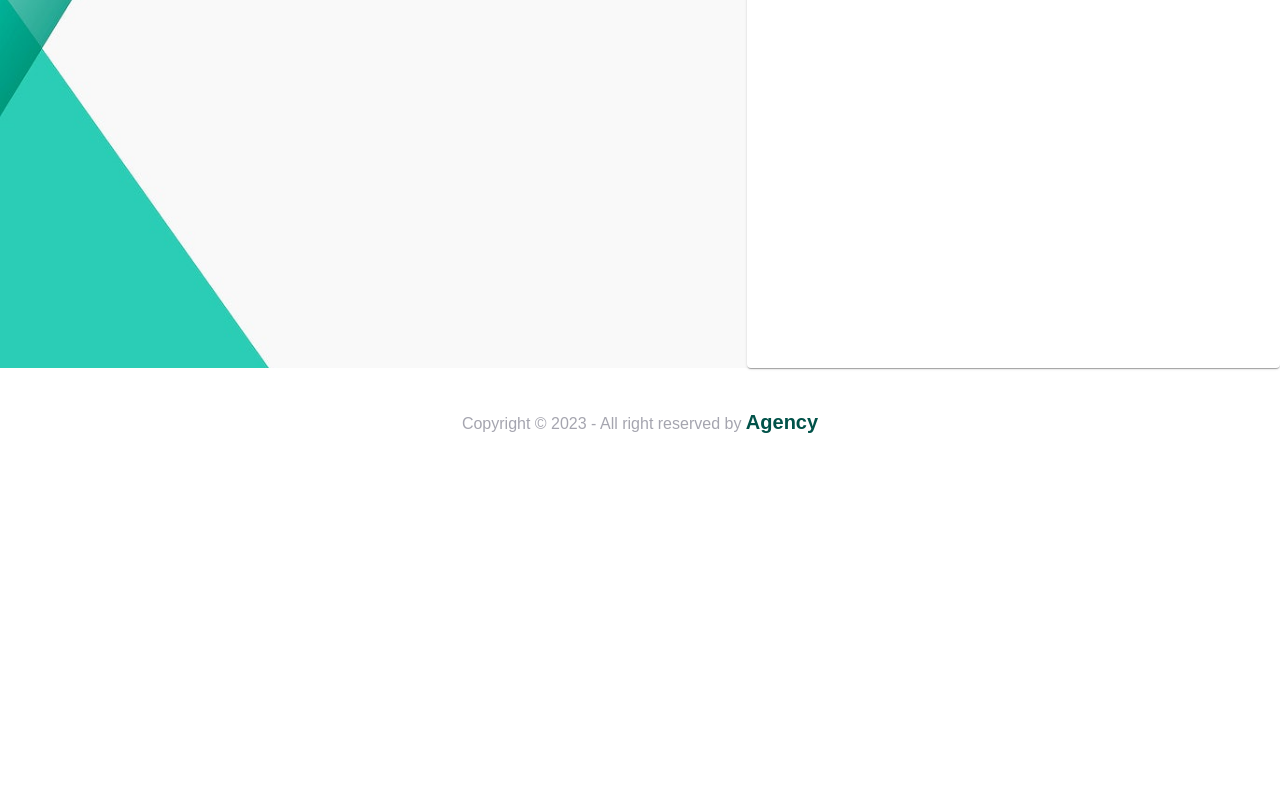
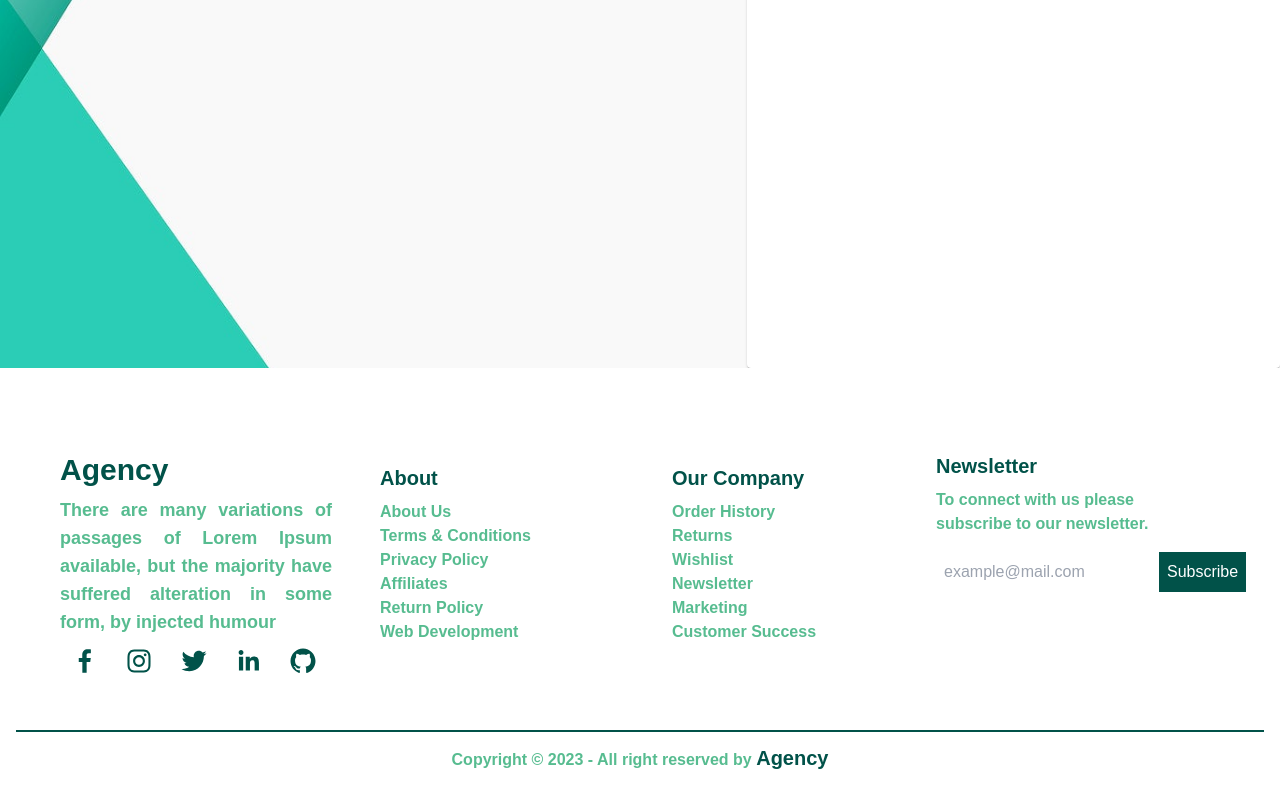
Before and after one commit to creative-ally/agency-site, a Next.js app: page /login in a window 1280 px wide. Shown: the part 456-1256 px from the top of the page. Before the commit the page ends 908 px from the top, so only its background shows below. Built offline with nearby package versions, Linux system fonts and the light colour scheme.

Commit message:
footer modification

```diff
--- a/components/Shared/Footer.jsx
+++ b/components/Shared/Footer.jsx
@@ -4,6 +4,7 @@ import React from 'react';
 import styles from '@/styles';
 import { motion } from 'framer-motion';
 import { fromBottomVariants } from '@/utils/motion';
+import { SocialIcon } from 'react-social-icons';
 
 const Footer = () => {
   const year = new Date()?.getFullYear();
@@ -13,13 +14,129 @@ const Footer = () => {
       variants={fromBottomVariants}
       initial="hidden"
       whileInView="show"
-      className={`${styles.xPaddings} pt-6 mt-auto relative`}
+      className={`${styles.xPaddings} pt-6 mt-auto relative bg-base-100 dark:bg-dark-neutral`}
     >
-      <div className="footer footer-center p-4 ">
-        <div className="">
-          <p className="text-center text-neutral dark:text-dark-base-100">
+      <div className="footer footer-center p-4">
+        <div className="grid grid-cols-1 md:grid-cols-2 md:grid-rows-2 lg:grid-cols-4 lg:grid-rows-1 p-10">
+          <div className="p-1 mr-3">
+            <div className="flex flex-col justify-start items-start">
+              <p className="text-3xl text-primary dark:text-dark-base-100 font-bold mb-2">
+                Agency
+              </p>
+              <p className="text-lg text-secondary dark:text-white font-semibold text-justify">
+                There are many variations of passages of Lorem Ipsum available,
+                but the majority have suffered alteration in some form, by
+                injected humour
+              </p>
+              <div>
+                <SocialIcon
+                  url="https://www.facebook.com/"
+                  fgColor="#015249"
+                  bgColor="transparent"
+                  className=""
+                />{' '}
+                <SocialIcon
+                  url="https://www.instagram.com/"
+                  fgColor="#015249"
+                  bgColor="transparent"
+                  className=""
+                />{' '}
+                <SocialIcon
+                  url="https://twitter.com/"
+                  fgColor="#015249"
+                  bgColor="transparent"
+                  className=""
+                />{' '}
+                <SocialIcon
+                  url="https://www.linkedin.com/"
+                  fgColor="#015249"
+                  bgColor="transparent"
+                  className=""
+                />{' '}
+                <SocialIcon
+                  url="https://github.com/"
+                  fgColor="#015249"
+                  bgColor="transparent"
+                  className=""
+                />
+              </div>
+            </div>
+          </div>
+          <div className="p-4 ml-4">
+            <p className="text-xl text-primary dark:text-dark-base-100 font-bold mb-2">
+              About
+            </p>
+            <p className="text-md text-secondary dark:text-white font-semibold link link-hover">
+              About Us
+            </p>
+            <p className="text-md text-secondary dark:text-white font-semibold link link-hover">
+              Terms & Conditions
+            </p>
+            <p className="text-md text-secondary dark:text-white font-semibold link link-hover">
+              Privacy Policy
+            </p>
+            <p className="text-md text-secondary dark:text-white font-semibold link link-hover">
+              Affiliates
+            </p>
+            <p className="text-md text-secondary dark:text-white font-semibold link link-hover">
+              Return Policy
+            </p>
+            <p className="text-md text-secondary dark:text-white font-semibold link link-hover">
+              Web Development
+            </p>
+          </div>
+
+          <div className="p-4 ml-4">
+            <p className="text-xl text-primary dark:text-dark-base-100 font-bold mb-2">
+              Our Company
+            </p>
+            <p className="text-md text-secondary dark:text-white font-semibold link link-hover">
+              Order History
+            </p>
+            <p className="text-md text-secondary dark:text-white font-semibold link link-hover">
+              Returns
+            </p>
+            <p className="text-md text-secondary dark:text-white font-semibold link link-hover">
+              Wishlist
+            </p>
+            <p className="text-md text-secondary dark:text-white font-semibold link link-hover">
+              Newsletter
+            </p>
+            <p className="text-md text-secondary dark:text-white font-semibold link link-hover">
+              Marketing
+            </p>
+            <p className="text-md text-secondary dark:text-white font-semibold link link-hover">
+              Customer Success
+            </p>
+          </div>
+
+          <div className="p-1 mr-3">
+            <p className="text-xl text-primary dark:text-dark-base-100 font-bold mb-2">
+              Newsletter
+            </p>
+            <div className="flex flex-col justify-start items-start">
+              <p className="text-md text-secondary dark:text-white font-semibold">
+                To connect with us please subscribe to our newsletter.
+              </p>
+              <div className="my-4">
+                <div className="flex">
+                  <input
+                    type="text"
+                    placeholder="example@mail.com"
+                    className="p-2 w-2/4 sm:w-auto border-solid border-2border-primary"
+                  />
+                  <button className="btn btn-square bg-primary hover:bg-secondary text-white p-2 w-1/2 sm:w-auto">
+                    Subscribe
+                  </button>
+                </div>
+              </div>
+            </div>
+          </div>
+        </div>
+        <div className="border-t-2 border-primary p-3">
+          <p className="text-center text-secondary dark:text-white font-semibold">
             Copyright &copy; {year} - All right reserved by{' '}
-            <span className="text-xs text-primary dark:text-dark-primary font-extrabold sm:text-sm md:text-xl">
+            <span className="text-xl text-primary dark:text-dark-base-100 font-extrabold">
               {' '}
               Agency{' '}
             </span>
--- a/package.json
+++ b/package.json
@@ -25,6 +25,7 @@
     "react-hook-form": "^7.43.1",
     "react-hot-toast": "^2.4.0",
     "react-icons": "^4.7.1",
+    "react-social-icons": "^5.15.0",
     "styled-components": "^5.3.6"
   },
   "devDependencies": {
```
Also changed, not shown: 1 other file (tests, documents, lock files or other folders).
